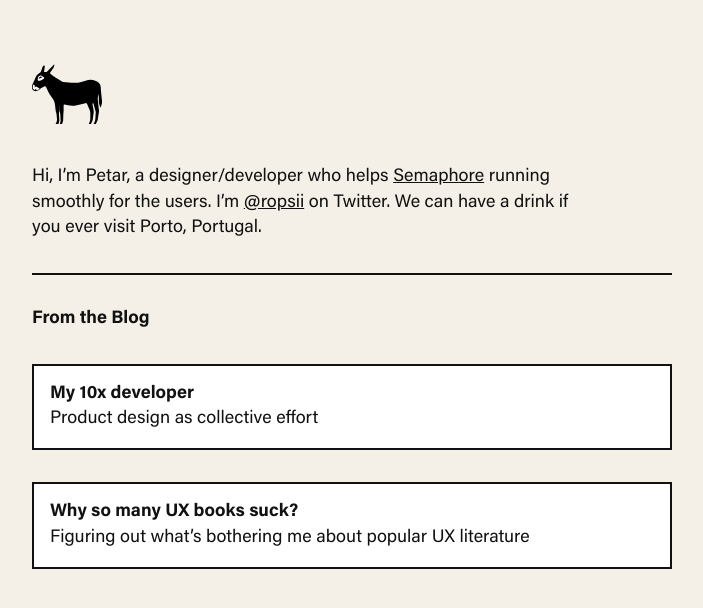
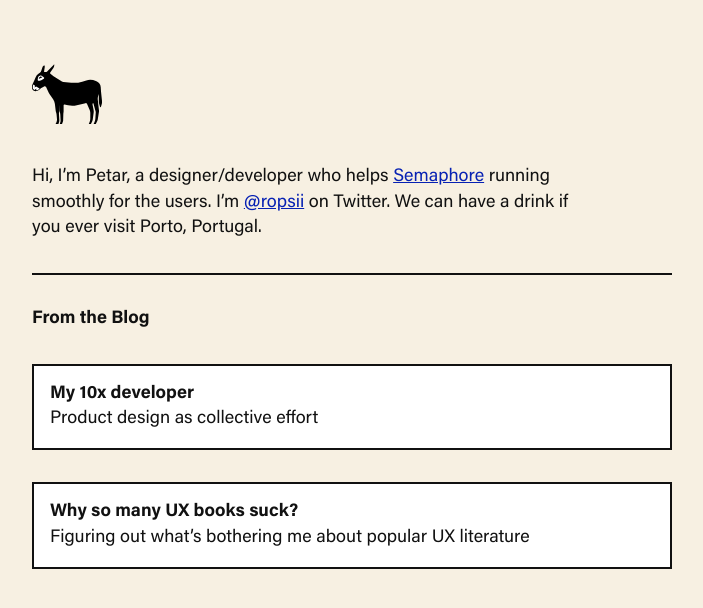
Before and after one commit to ropsii/ropsii.github.io, a Jekyll site: the page built from index.markdown, in a window 1280 px wide. Shown: the top 608 px of the page, without its empty margins (288-991 px from the left). Built offline with Jekyll 4.4.1, drawn with Linux system fonts in a browser that asks for light colours.

Commit message:
update design

```diff
--- a/_sass/tachyons/_styles.scss
+++ b/_sass/tachyons/_styles.scss
@@ -37,12 +37,12 @@ body {
     line-height: $line-height-copy;
     font-size: $font-size-4;
     color: $near-black;
-    background-color: #f4f0e7;
+    background-color: #f7f0e2;
     min-height: 100%;
 }
 
 a {
-    color: $near-black;
+    color: $link-color;
 }
 
 a:focus {
--- a/_sass/tachyons/_variables.scss
+++ b/_sass/tachyons/_variables.scss
@@ -130,7 +130,7 @@ $washed-green: #e8fdf5 !default;
 $washed-yellow: #fffceb !default;
 $washed-red: #ffdfdf !default;
 
-$link-color: #1936d8 !default;
+$link-color: #0721b3 !default;
 
 // Custom Media Query Variables
 
```
